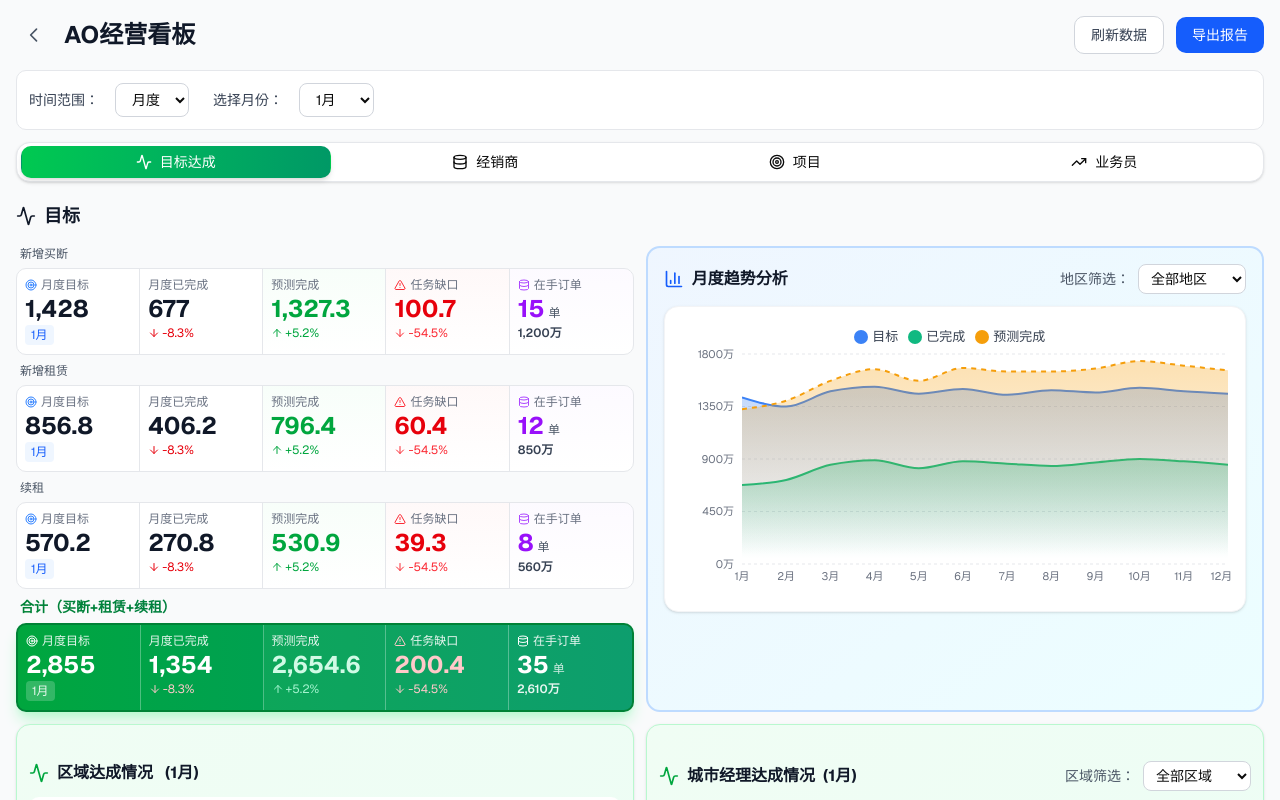
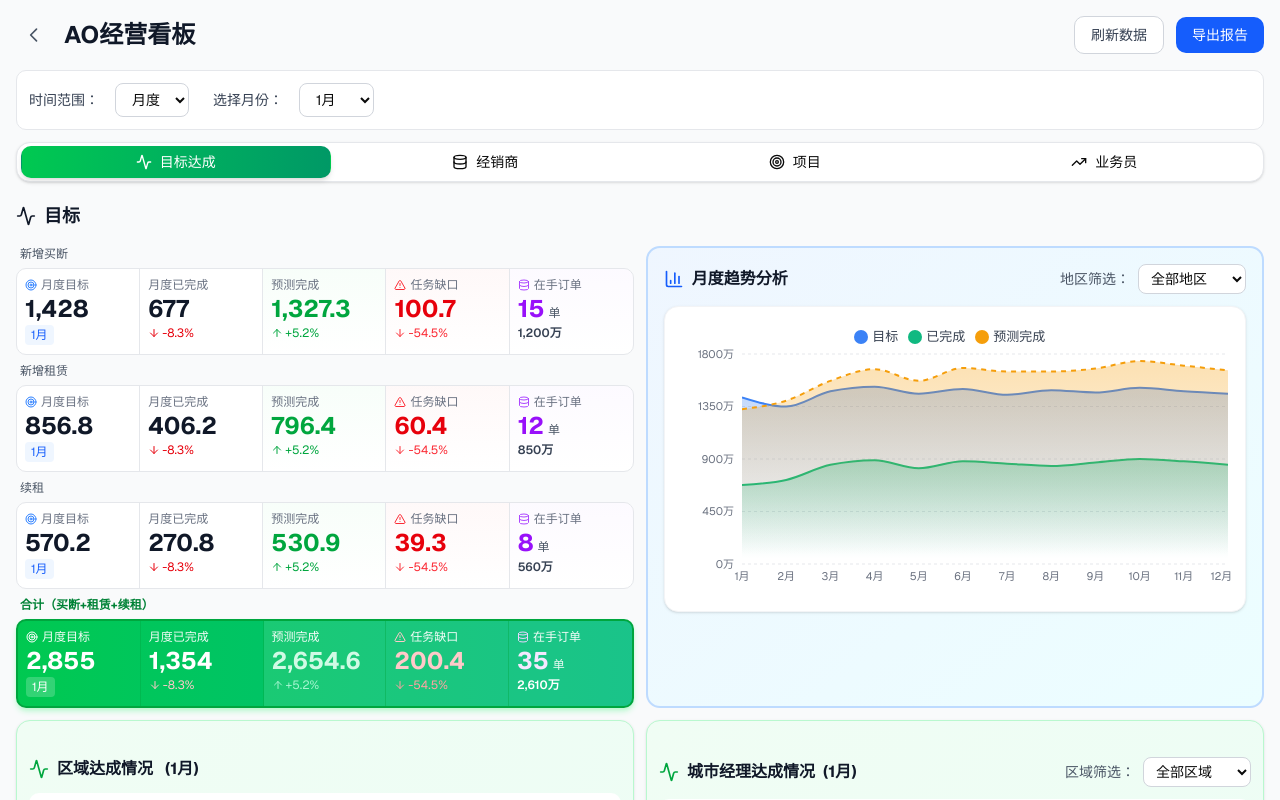
Before and after one commit to navylee1990/coze_jsc, a Next.js app: page /sales in a window 1280 px wide. Shown: the top 800 px of the page. Built offline with nearby package versions, Linux system fonts and the light colour scheme.

Commit message:
refactor: 调整合计模块颜色为中等深度，提升协调性

```diff
--- a/src/app/sales/page.tsx
+++ b/src/app/sales/page.tsx
@@ -903,26 +903,26 @@ export default function SalesDashboard() {
 
             {/* 合计 */}
             <div>
-              <div className="text-sm font-bold text-transparent bg-clip-text bg-gradient-to-r from-green-700 to-emerald-700 mb-1.5 pl-1">合计（买断+租赁+续租）</div>
-              <div className="bg-gradient-to-r from-green-600 to-emerald-600 border-2 border-green-700 rounded-lg overflow-hidden shadow-lg shadow-green-200">
+              <div className="text-xs font-bold text-green-700 mb-1.5 pl-1">合计（买断+租赁+续租）</div>
+              <div className="bg-gradient-to-r from-green-500 to-emerald-500 border-2 border-green-600 rounded-lg overflow-hidden shadow-md shadow-green-200">
                 <div className="grid grid-cols-5">
                   {/* 目标 */}
-                  <div className="border-r border-white/30 px-2 py-2">
+                  <div className="border-r border-green-600/40 px-2 py-2">
                     <div className="flex items-center justify-between mb-1">
-                      <div className="flex items-center gap-1 text-xs font-medium text-white/90">
+                      <div className="flex items-center gap-1 text-xs font-medium text-white/95">
                         <Target className="w-3 h-3 text-white flex-shrink-0" />
                         <span>{timeRangeLabel}目标</span>
                       </div>
                     </div>
                     <div className="text-2xl font-bold text-white leading-none">{totalData.target.toLocaleString()}</div>
-                    <div className="text-xs text-white/90 bg-white/20 inline-block px-1.5 py-0.5 rounded mt-1">
+                    <div className="text-xs text-white bg-white/20 inline-block px-1.5 py-0.5 rounded mt-1">
                       {timeRange === 'month' ? `${selectedMonth}月` : timeRange === 'quarter' ? selectedQuarter : '2026'}
                     </div>
                   </div>
 
                   {/* 已完成 */}
-                  <div className="border-r border-white/30 px-2 py-2">
-                    <div className="text-xs font-medium text-white/90 mb-1">{timeRangeLabel}已完成</div>
+                  <div className="border-r border-green-600/40 px-2 py-2">
+                    <div className="text-xs font-medium text-white/95 mb-1">{timeRangeLabel}已完成</div>
                     <div className="text-2xl font-bold text-white leading-none">{totalData.completed.toLocaleString()}</div>
                     <div className="flex items-center gap-0.5 text-xs text-red-200 mt-1">
                       <ArrowDown className="w-3 h-3" />
@@ -931,8 +931,8 @@ export default function SalesDashboard() {
                   </div>
 
                   {/* 预测完成 */}
-                  <div className="border-r border-white/30 px-2 py-2 bg-white/5">
-                    <div className="text-xs font-medium text-white/90 mb-1">预测完成</div>
+                  <div className="border-r border-green-600/40 px-2 py-2 bg-white/10">
+                    <div className="text-xs font-medium text-white/95 mb-1">预测完成</div>
                     <div className="text-2xl font-bold text-emerald-100 leading-none">{totalData.predicted.toLocaleString()}</div>
                     <div className="flex items-center gap-0.5 text-xs text-emerald-200 mt-1">
                       <ArrowUp className="w-3 h-3" />
@@ -941,29 +941,29 @@ export default function SalesDashboard() {
                   </div>
 
                   {/* 任务缺口 */}
-                  <div className="border-r border-white/30 px-2 py-2 bg-white/5">
-                    <div className="flex items-center gap-1 text-xs font-medium text-white/90 mb-1">
+                  <div className="border-r border-green-600/40 px-2 py-2 bg-white/10">
+                    <div className="flex items-center gap-1 text-xs font-medium text-white/95 mb-1">
                       <AlertTriangle className="w-3 h-3 text-red-200 flex-shrink-0" />
                       <span>任务缺口</span>
                     </div>
                     <div className="text-2xl font-bold text-red-200 leading-none">{totalData.gap.toLocaleString()}</div>
-                    <div className="flex items-center gap-0.5 text-xs text-red-200 mt-1">
+                    <div className="flex items-center gap-0.5 text-xs text-red-300 mt-1">
                       <ArrowDown className="w-3 h-3" />
                       <span>-54.5%</span>
                     </div>
                   </div>
 
                   {/* 在手订单 */}
-                  <div className="px-2 py-2 bg-white/5">
-                    <div className="flex items-center gap-1 text-xs font-medium text-white/90 mb-1">
-                      <Database className="w-3 h-3 text-white flex-shrink-0" />
+                  <div className="px-2 py-2 bg-white/10">
+                    <div className="flex items-center gap-1 text-xs font-medium text-white/95 mb-1">
+                      <Database className="w-3 h-3 text-purple-200 flex-shrink-0" />
                       <span>在手订单</span>
                     </div>
                     <div className="flex items-baseline gap-1">
-                      <span className="text-2xl font-bold text-white leading-none">35</span>
-                      <span className="text-xs text-white/80">单</span>
-                    </div>
-                    <div className="text-xs text-white/90 font-semibold mt-1">2,610万</div>
+                      <span className="text-2xl font-bold text-purple-100 leading-none">35</span>
+                      <span className="text-xs text-white/90">单</span>
+                    </div>
+                    <div className="text-xs text-white font-semibold mt-1">2,610万</div>
                   </div>
                 </div>
               </div>
```
